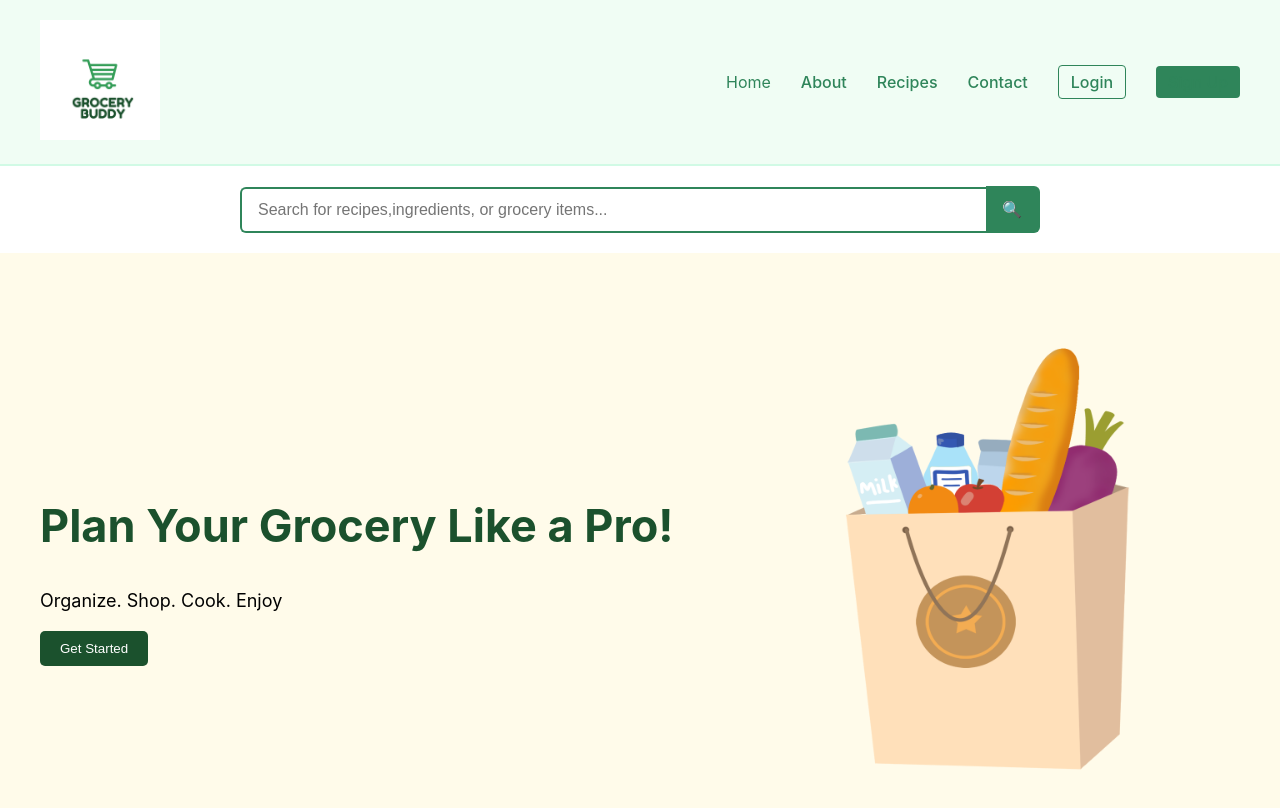
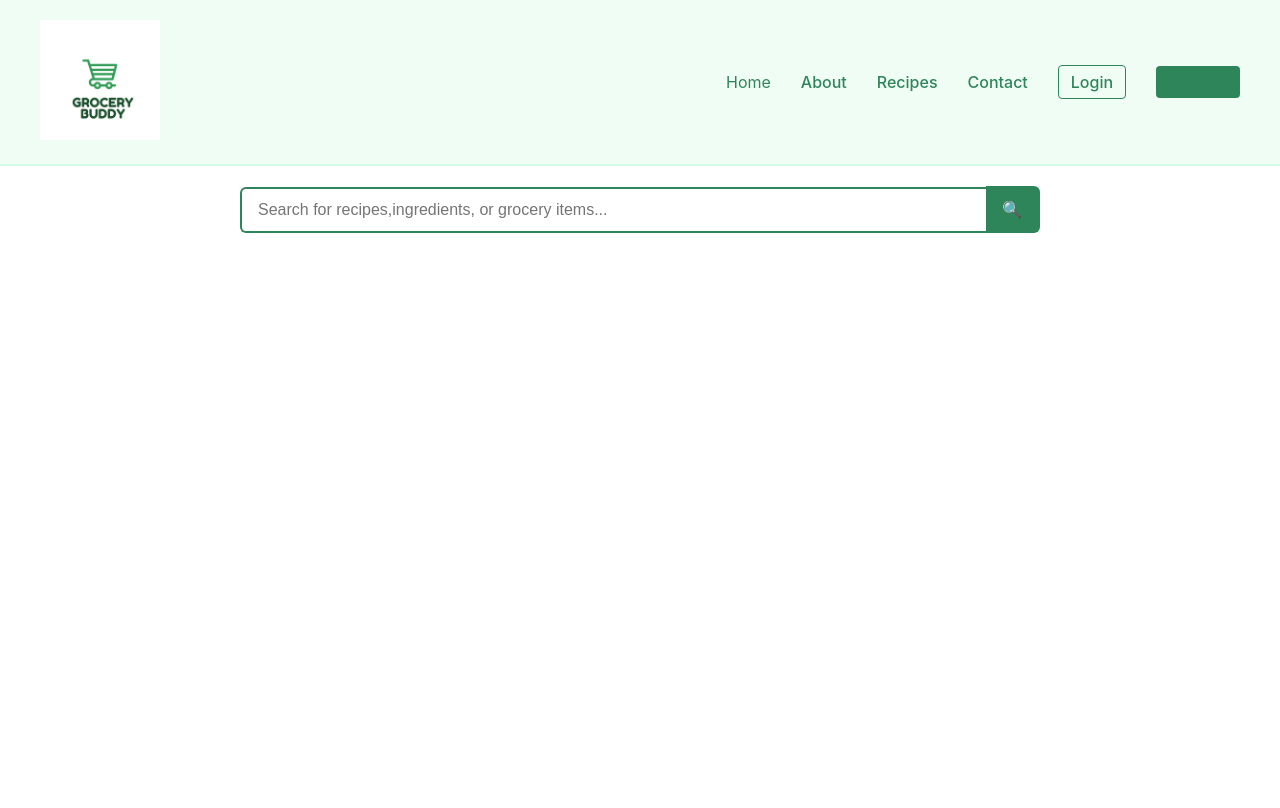
Before and after one commit to palak22291/grocery-list, a React (Create React App) app: page / in a window 1280 px wide. Shown: the top 808 px of the page. Built offline with nearby package versions, Linux system fonts and the light colour scheme.

Commit message:
made some routing changes in app.js

```diff
--- a/src/App.js
+++ b/src/App.js
@@ -1,21 +1,51 @@
+// import './App.css';
+// import Navbar from './components/Navbar';
+// import HeroSection from './components/HeroSection';
+// import FeaturedItems from './components/FeaturedItems';
+// import HowItWorks from './components/HowItWorks';
+// import Footer from './components/Footer';
+// import { BrowserRouter as Router, Routes, Route } from 'react-router-dom';
+// import SearchBar from './components/SearchBar';
+
+// function App() {
+//   return (
+//     <Router>
+//       <Navbar />
+//       <SearchBar/>
+//       <Home/>
+//       <Routes>
+//         <Route path="/" element={<HeroSection />} />
+//         <Route path="/about" element={<HowItWorks />} />
+//         <Route path="/recipes" element={<FeaturedItems />} />
+//         <Route path="/contact" element={<Footer />} />
+//       </Routes>
+//     </Router>
+//   );
+// }
+
+// export default App;
+
+
+
 import './App.css';
 import Navbar from './components/Navbar';
-import HeroSection from './components/HeroSection';
+import SearchBar from './components/SearchBar';
+import { BrowserRouter as Router, Routes, Route } from 'react-router-dom';
+
+import Home from './components/Home';
 import FeaturedItems from './components/FeaturedItems';
 import HowItWorks from './components/HowItWorks';
 import Footer from './components/Footer';
-import { BrowserRouter as Router, Routes, Route } from 'react-router-dom';
-import SearchBar from './components/SearchBar';
 
 function App() {
   return (
     <Router>
       <Navbar />
-      <SearchBar/>
+      <SearchBar />
       <Routes>
-        <Route path="/" element={<HeroSection />} />
+        <Route path="/home" element={<Home />} />
+        <Route path="/recipes" element={<FeaturedItems />} />
         <Route path="/about" element={<HowItWorks />} />
-        <Route path="/recipes" element={<FeaturedItems />} />
         <Route path="/contact" element={<Footer />} />
       </Routes>
     </Router>
```
